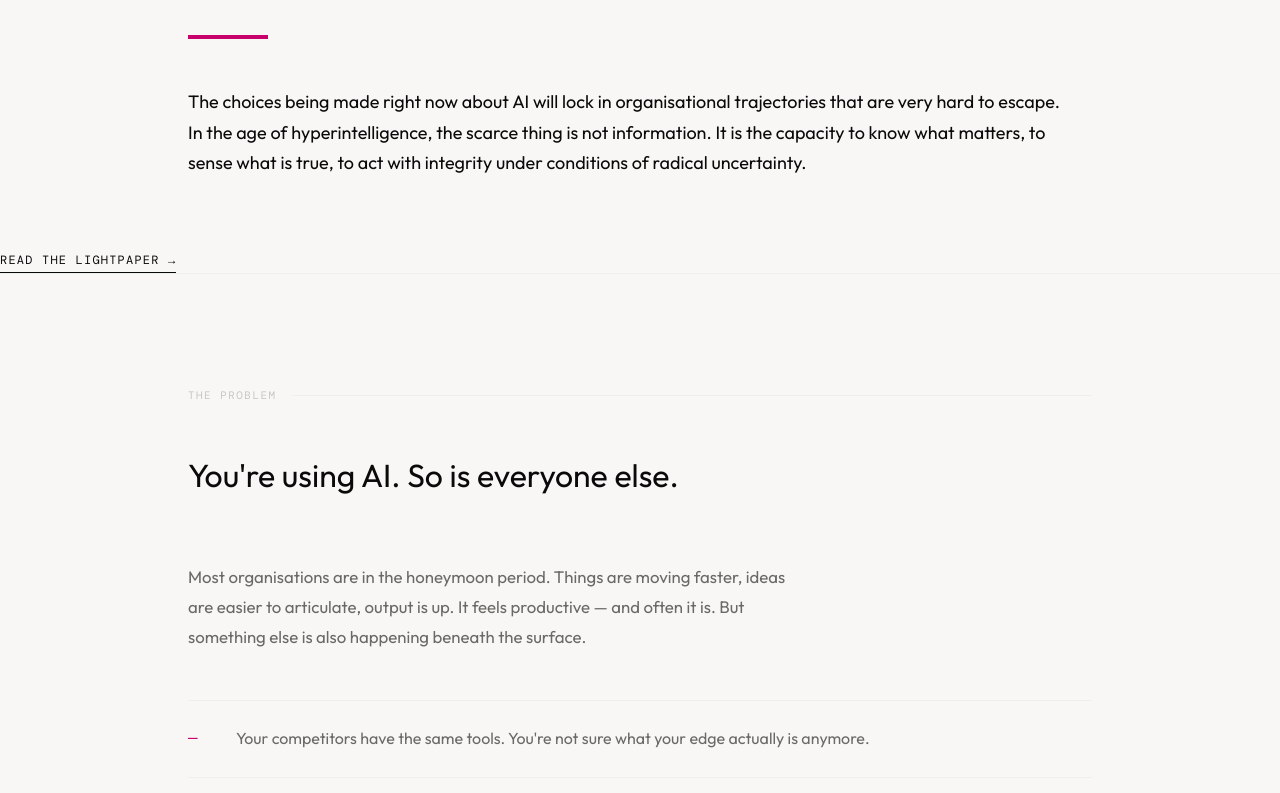
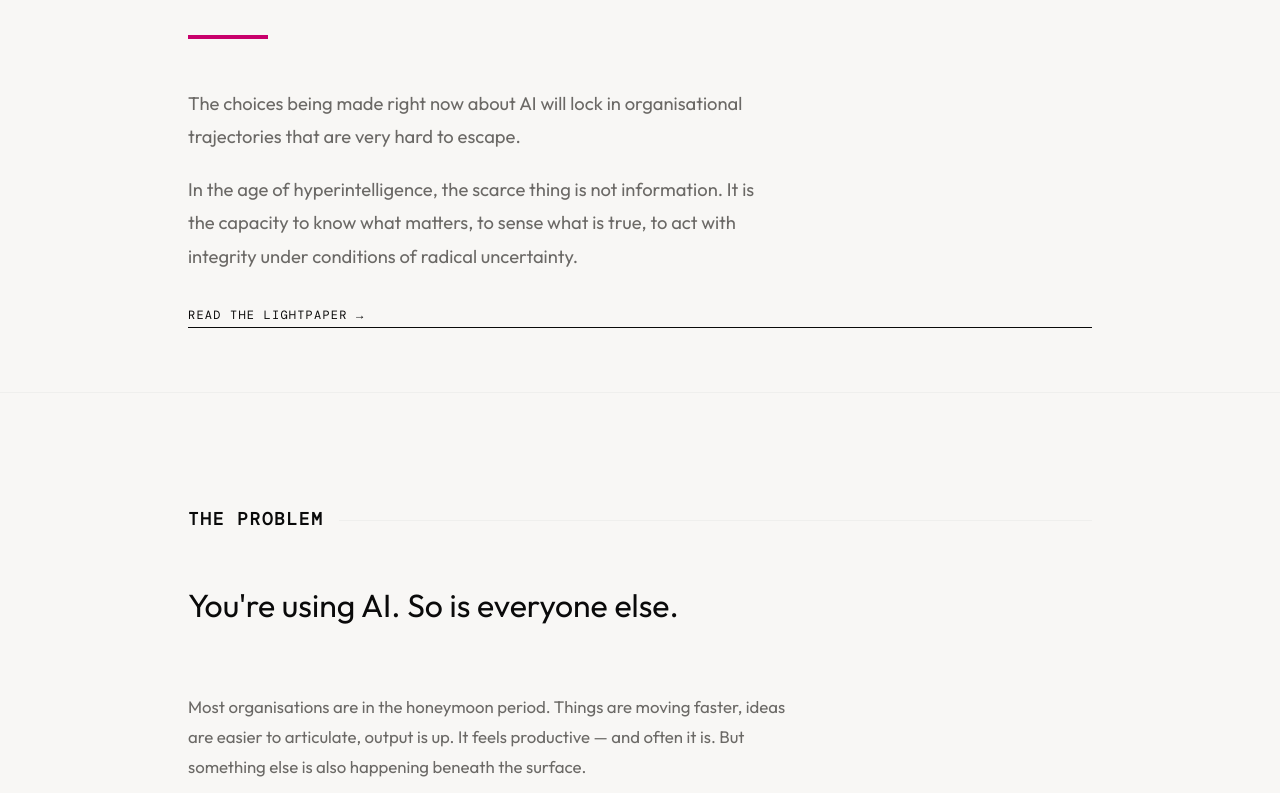
Before and after one commit to kateabeecroft-code/noumena-labs, a plain HTML site: page index.html in a window 1280 px wide. Shown: the part 407-1200 px from the top of the page. Drawn offline with nearby package versions, Linux system fonts and the light colour scheme; a web font is replaced by a local one.

Commit message:
update site

```diff
--- a/index.html
+++ b/index.html
@@ -6,7 +6,8 @@
 <title>Noumena Labs</title>
 <link rel="preconnect" href="https://fonts.googleapis.com">
 <link rel="preconnect" href="https://fonts.gstatic.com" crossorigin>
-<link href="https://fonts.googleapis.com/css2?family=Outfit:wght@300;400;500;600&family=DM+Mono:wght@300;400&display=swap" rel="stylesheet">
+<link href="https://fonts.googleapis.com/css2?family=Outfit:wght@300;400;500;600&family=Cormorant+Garamond:wght@300;400;500&family=DM+Mono:wght@300;400&display=swap" rel="stylesheet">
+<style>#about p { font-family: 'Cormorant Garamond', Georgia, serif !important; font-size: clamp(1.4rem, 2.5vw, 1.8rem) !important; font-weight: 300 !important; }</style>
 <style>
 *, *::before, *::after { box-sizing: border-box; margin: 0; padding: 0; }
 
@@ -19,6 +20,7 @@
   --fuchsia: #c8006b;
   --fuchsia-pale: #f9e8f0;
   --serif: 'Outfit', system-ui, sans-serif;
+  --elegant: 'Georgia', 'Times New Roman', serif;
   --mono: 'DM Mono', monospace;
 }
 
@@ -51,8 +53,8 @@ nav {
 
 .nav-logo {
   font-family: var(--mono);
-  font-size: 0.75rem;
-  font-weight: 300;
+  font-size: 1rem;
+  font-weight: 600;
   letter-spacing: 0.12em;
   text-transform: uppercase;
   color: var(--black);
@@ -127,6 +129,7 @@ nav {
 .hero-link-wrap {
   max-width: 580px;
   margin-bottom: 0;
+  padding-left: 0;
 }
 
 .hero-body p + p { margin-top: 1.25rem; }
@@ -170,11 +173,11 @@ section {
 
 .section-label {
   font-family: var(--mono);
-  font-size: 0.68rem;
-  font-weight: 300;
-  letter-spacing: 0.14em;
+  font-size: 1.1rem;
+  font-weight: 600;
+  letter-spacing: 0.1em;
   text-transform: uppercase;
-  color: var(--grey-mid);
+  color: var(--black);
   margin-bottom: 3rem;
   display: flex;
   align-items: center;
@@ -206,18 +209,22 @@ section {
   padding: 1.5rem 0;
   border-bottom: 1px solid var(--grey-light);
   display: grid;
-  grid-template-columns: 2rem 1fr;
+  grid-template-columns: 1.5rem 1fr;
   gap: 1rem;
-  align-items: baseline;
+  align-items: center;
   font-size: 1rem;
   color: var(--grey-dark);
   line-height: 1.7;
 }
 
 .problem-list li::before {
-  content: '—';
-  color: var(--fuchsia);
-  font-family: var(--mono);
+  content: '';
+  width: 10px;
+  height: 10px;
+  border-radius: 50%;
+  background: var(--fuchsia);
+  display: block;
+  justify-self: center;
 }
 
 .problem-close {
@@ -248,7 +255,7 @@ section {
   margin: 0 auto;
 }
 
-#about .section-label { color: rgba(248,247,245,0.3); }
+#about .section-label { color: rgba(248,247,245,0.9); font-size: 1.1rem; font-weight: 600; }
 #about .section-label::after { background: rgba(248,247,245,0.1); }
 
 #about p {
@@ -499,12 +506,11 @@ footer a:hover { color: var(--fuchsia); }
     Attunement<br>is the moat.
   </h1>
   <div class="fade" style="width: 80px; height: 4px; background: var(--fuchsia); margin-bottom: 3rem;"></div>
+  <div class="hero-body fade">
     <p>The choices being made right now about AI will lock in organisational trajectories that are very hard to escape.</p>
     <p>In the age of hyperintelligence, the scarce thing is not information. It is the capacity to know what matters, to sense what is true, to act with integrity under conditions of radical uncertainty.</p>
   </div>
-  <div class="hero-link-wrap fade">
-    <a href="lightpaper.html" class="hero-link">Read the lightpaper →</a>
-  </div>
+  <a href="lightpaper.html" class="hero-link fade">Read the lightpaper →</a>
 </div>
 </div>
 
@@ -514,7 +520,7 @@ footer a:hover { color: var(--fuchsia); }
   <p class="problem-intro">You're using AI. So is everyone else.</p>
   <p style="font-size:1.05rem; color: var(--grey-dark); max-width: 620px; margin-bottom: 3rem; line-height: 1.8;">Most organisations are in the honeymoon period. Things are moving faster, ideas are easier to articulate, output is up. It feels productive — and often it is. But something else is also happening beneath the surface.</p>
   <ul class="problem-list">
-    <li>Your competitors have the same tools. You're not sure what your edge actually is anymore.</li>
+    <li>Your competitors have the same tools. You're losing sight of your edge.</li>
     <li>Your strategic horizon is collapsing. You don't know what the next 6 months will bring.</li>
     <li>Decisions are getting made faster but feel less grounded. You're not always sure who's actually deciding.</li>
     <li>Your people are producing more, but under pressure the gaps appear. The know-how is quietly eroding.</li>
@@ -562,7 +568,7 @@ footer a:hover { color: var(--fuchsia); }
     </div>
   </div>
   <div class="approach-coda">
-    <span class="coda-statement">Attunement is the moat.</span>
+    <span class="coda-statement">Coherence is still possible.</span>
   </div>
 </section>
 
```
